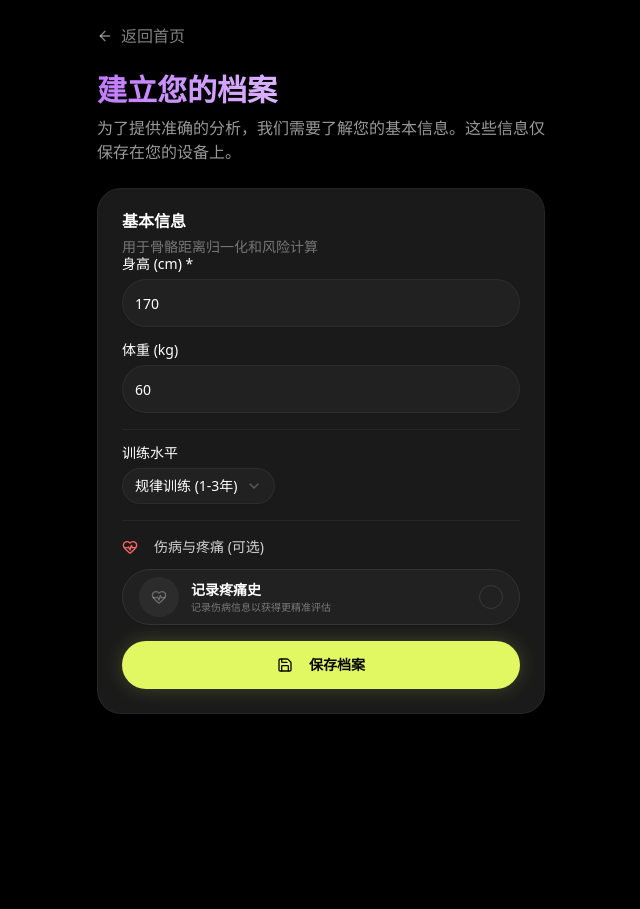
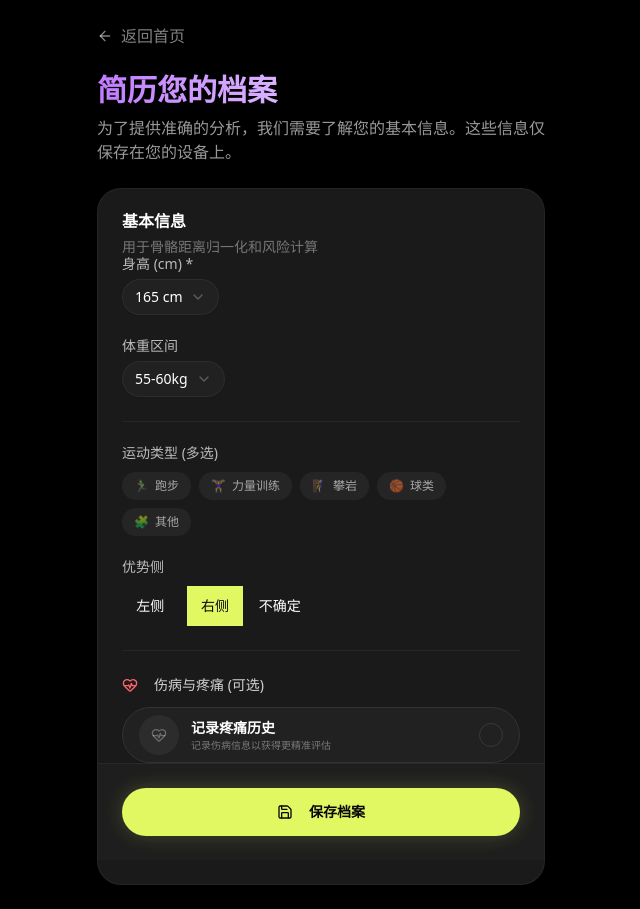
Before and after one commit to Yanry/Shecover_v2, a Next.js app: page /profile in a window 1280 px wide. Shown: the whole page, without its empty margins (319-959 px from the left). Before the commit the page ends 800 px from the top, so only its background shows below. Built offline with nearby package versions, Linux system fonts and the light colour scheme.

Commit message:
archives

```diff
--- a/src/app/profile/page.tsx
+++ b/src/app/profile/page.tsx
@@ -3,9 +3,8 @@
 import { useEffect, useState } from "react";
 import { useRouter } from "next/navigation";
 import { useAppStore } from "@/lib/store";
-import { UserProfile } from "@/lib/analysis/types";
+import { UserProfile, PainProfile } from "@/lib/analysis/types";
 import { Button } from "@/components/ui/button";
-import { Input } from "@/components/ui/input";
 import { Label } from "@/components/ui/label";
 import {
     Select,
@@ -15,7 +14,7 @@ import {
     SelectValue,
 } from "@/components/ui/select";
 import { Card, CardContent, CardDescription, CardFooter, CardHeader, CardTitle } from "@/components/ui/card";
-import { ArrowLeft, Save } from "lucide-react";
+import { ArrowLeft, Save, X, Plus } from "lucide-react";
 import Link from "next/link";
 import { Separator } from "@/components/ui/separator";
 import {
@@ -27,29 +26,59 @@ import {
 } from "@/components/ui/dialog";
 import { PainProfileComponent } from "@/components/PainProfile";
 import { HeartPulse, CheckSquare } from "lucide-react";
-import { PainProfile } from "@/lib/analysis/types";
 import { cn } from "@/lib/utils";
+import { ToggleGroup, ToggleGroupItem } from "@/components/ui/toggle-group";
+
+const SPORT_OPTIONS = [
+    { id: 'running', label: '跑步', emoji: '🏃‍♂️' },
+    { id: 'strength', label: '力量训练', emoji: '🏋️‍♀️' },
+    { id: 'climbing', label: '攀岩', emoji: '🧗‍♀️' },
+    { id: 'ball_sports', label: '球类', emoji: '🏀' },
+    { id: 'others', label: '其他', emoji: '🧩' },
+];
+
+const WEIGHT_RANGES = [
+    "<45kg", "45-50kg", "50-55kg", "55-60kg", "60-65kg", "65-70kg", "70-75kg", "75-80kg", "80-85kg", "85-90kg", ">90kg"
+];
+
+const HEIGHTS = Array.from({ length: 71 }, (_, i) => 140 + i);
 
 export default function ProfilePage() {
     const router = useRouter();
     const { userProfile, setUserProfile } = useAppStore();
     const [isPainProfileOpen, setIsPainProfileOpen] = useState(false);
     const [formData, setFormData] = useState<Partial<UserProfile>>({
-        heightCm: 170,
-        weightKg: 60,
-        trainingLevel: "intermediate",
+        heightCm: 165,
+        weightKg: "55-60kg",
+        sportTypes: [],
+        dominantSide: "right",
         injuryHistory: [],
     });
 
     useEffect(() => {
         if (userProfile) {
-            setFormData(userProfile);
+            setFormData({
+                ...userProfile,
+                sportTypes: userProfile.sportTypes || [],
+                dominantSide: userProfile.dominantSide || "right",
+            });
         }
     }, [userProfile]);
 
     const handlePainProfileSave = (profile: PainProfile) => {
         setFormData(prev => ({ ...prev, painProfile: profile }));
         setIsPainProfileOpen(false);
+    };
+
+    const toggleSportType = (sportId: string) => {
+        setFormData(prev => {
+            const current = prev.sportTypes || [];
+            if (current.includes(sportId)) {
+                return { ...prev, sportTypes: current.filter(id => id !== sportId) };
+            } else {
+                return { ...prev, sportTypes: [...current, sportId] };
+            }
+        });
     };
 
     const handleSubmit = (e: React.FormEvent) => {
@@ -70,63 +99,111 @@ export default function ProfilePage() {
 
                 <div className="space-y-2">
                     <h1 className="text-3xl font-bold bg-clip-text text-transparent bg-gradient-to-r from-purple-400 to-white">
-                        建立您的档案
+                        简历您的档案
                     </h1>
                     <p className="text-white/60">
                         为了提供准确的分析，我们需要了解您的基本信息。这些信息仅保存在您的设备上。
                     </p>
                 </div>
 
-                <Card className="bg-card border-white/5 text-white shadow-xl shadow-black/20 rounded-[24px]">
+                <Card className="bg-card border-white/5 text-white shadow-xl shadow-black/20 rounded-[24px] overflow-hidden">
                     <form onSubmit={handleSubmit}>
                         <CardHeader>
                             <CardTitle>基本信息</CardTitle>
                             <CardDescription className="text-white/40">用于骨骼距离归一化和风险计算</CardDescription>
                         </CardHeader>
-                        <CardContent className="space-y-4">
+                        <CardContent className="space-y-6">
+                            {/* Height Selector */}
                             <div className="space-y-2">
-                                <Label htmlFor="height">身高 (cm) *</Label>
-                                <Input
-                                    id="height"
-                                    type="number"
-                                    className="bg-secondary/10 border-white/5 text-white focus:border-primary/50 focus:ring-primary/20 rounded-xl h-12"
-                                    value={formData.heightCm}
-                                    onChange={(e) => setFormData({ ...formData, heightCm: Number(e.target.value) })}
-                                    required
-                                />
-                            </div>
-                            <div className="space-y-2">
-                                <Label htmlFor="weight">体重 (kg)</Label>
-                                <Input
-                                    id="weight"
-                                    type="number"
-                                    className="bg-secondary/10 border-white/5 text-white focus:border-primary/50 focus:ring-primary/20 rounded-xl h-12"
-                                    value={formData.weightKg || ""}
-                                    onChange={(e) => setFormData({ ...formData, weightKg: Number(e.target.value) })}
-                                />
+                                <Label className="text-white/70">身高 (cm) *</Label>
+                                <Select
+                                    value={formData.heightCm?.toString()}
+                                    onValueChange={(val) => setFormData({ ...formData, heightCm: Number(val) })}
+                                >
+                                    <SelectTrigger className="bg-secondary/10 border-white/5 text-white rounded-xl h-12 focus:ring-primary/20">
+                                        <SelectValue placeholder="选择身高" />
+                                    </SelectTrigger>
+                                    <SelectContent className="bg-stone-900 border-white/10 text-white max-h-[300px]">
+                                        {HEIGHTS.map(h => (
+                                            <SelectItem key={h} value={h.toString()}>{h} cm</SelectItem>
+                                        ))}
+                                    </SelectContent>
+                                </Select>
                             </div>
 
-                            <Separator className="bg-white/5" />
-
+                            {/* Weight range selector */}
                             <div className="space-y-2">
-                                <Label htmlFor="level">训练水平</Label>
+                                <Label className="text-white/70">体重区间</Label>
                                 <Select
-                                    value={formData.trainingLevel}
-                                    onValueChange={(val: any) => setFormData({ ...formData, trainingLevel: val })}
+                                    value={formData.weightKg}
+                                    onValueChange={(val) => setFormData({ ...formData, weightKg: val })}
                                 >
                                     <SelectTrigger className="bg-secondary/10 border-white/5 text-white rounded-xl h-12 focus:ring-primary/20">
-                                        <SelectValue placeholder="选择水平" />
+                                        <SelectValue placeholder="选择体重区间" />
                                     </SelectTrigger>
-                                    <SelectContent className="bg-card border-white/5 text-white">
-                                        <SelectItem value="beginner">新手 (0-1年)</SelectItem>
-                                        <SelectItem value="intermediate">规律训练 (1-3年)</SelectItem>
-                                        <SelectItem value="advanced">高阶 (3年以上)</SelectItem>
+                                    <SelectContent className="bg-stone-900 border-white/10 text-white">
+                                        {WEIGHT_RANGES.map(range => (
+                                            <SelectItem key={range} value={range}>{range}</SelectItem>
+                                        ))}
                                     </SelectContent>
                                 </Select>
                             </div>
 
                             <Separator className="bg-white/5" />
 
+                            {/* Sport Types Tagging */}
+                            <div className="space-y-3">
+                                <Label className="text-white/70">运动类型 (多选)</Label>
+                                <div className="flex flex-wrap gap-2">
+                                    {SPORT_OPTIONS.map(sport => {
+                                        const isSelected = formData.sportTypes?.includes(sport.id);
+                                        return (
+                                            <button
+                                                key={sport.id}
+                                                type="button"
+                                                onClick={() => toggleSportType(sport.id)}
+                                                className={cn(
+                                                    "px-3 py-1.5 rounded-full text-xs font-medium flex items-center transition-all",
+                                                    isSelected
+                                                        ? "bg-primary text-primary-foreground"
+                                                        : "bg-white/5 text-white/60 hover:bg-white/10"
+                                                )}
+                                            >
+                                                <span className="mr-1.5">{sport.emoji}</span>
+                                                {sport.label}
+                                                {isSelected && (
+                                                    <X className="ml-1.5 w-3 h-3 opacity-60" />
+                                                )}
+                                            </button>
+                                        );
+                                    })}
+                                </div>
+                            </div>
+
+                            {/* Dominant Side */}
+                            <div className="space-y-3">
+                                <Label className="text-white/70">优势侧</Label>
+                                <ToggleGroup
+                                    type="single"
+                                    value={formData.dominantSide}
+                                    onValueChange={(val: any) => val && setFormData({ ...formData, dominantSide: val })}
+                                    className="justify-start gap-2"
+                                >
+                                    <ToggleGroupItem value="left" className="flex-1 h-10 rounded-xl border-white/5 data-[state=on]:bg-primary data-[state=on]:text-primary-foreground">
+                                        左侧
+                                    </ToggleGroupItem>
+                                    <ToggleGroupItem value="right" className="flex-1 h-10 rounded-xl border-white/5 data-[state=on]:bg-primary data-[state=on]:text-primary-foreground">
+                                        右侧
+                                    </ToggleGroupItem>
+                                    <ToggleGroupItem value="uncertain" className="flex-1 h-10 rounded-xl border-white/5 data-[state=on]:bg-primary data-[state=on]:text-primary-foreground">
+                                        不确定
+                                    </ToggleGroupItem>
+                                </ToggleGroup>
+                            </div>
+
+                            <Separator className="bg-white/5" />
+
+                            {/* Pain Profile integration */}
                             <div className="space-y-3">
                                 <Label className="text-sm font-medium text-white/80 flex items-center">
                                     <HeartPulse className="w-4 h-4 mr-2 text-red-400" />
@@ -150,7 +227,7 @@ export default function ProfilePage() {
                                                 </div>
                                                 <div className="text-left">
                                                     <div className="text-sm font-bold text-white group-hover:text-primary transition-colors">
-                                                        记录疼痛史
+                                                        记录疼痛历史
                                                     </div>
                                                     <div className="text-[10px] text-white/40 font-light">
                                                         {formData.painProfile?.regions?.length
@@ -179,7 +256,7 @@ export default function ProfilePage() {
                                 </Dialog>
                             </div>
                         </CardContent>
-                        <CardFooter className="pt-4">
+                        <CardFooter className="pt-4 bg-white/[0.02] border-t border-white/5 p-6">
                             <Button type="submit" className="w-full bg-primary text-primary-foreground hover:bg-primary/90 rounded-full font-bold h-12 shadow-[0_0_20px_rgba(225,248,99,0.2)] hover:shadow-[0_0_30px_rgba(225,248,99,0.4)] transition-all">
                                 <Save className="w-4 h-4 mr-2" />
                                 保存档案
--- a/src/lib/analysis/types.ts
+++ b/src/lib/analysis/types.ts
@@ -49,8 +49,9 @@ export interface PainProfile {
 
 export interface UserProfile {
   heightCm: number;
-  weightKg?: number;
-  trainingLevel: 'beginner' | 'intermediate' | 'advanced';
+  weightKg?: string; // e.g., "50-55kg"
+  sportTypes: string[]; // e.g., ["running", "climbing"]
+  dominantSide: 'left' | 'right' | 'uncertain';
   injuryHistory: string[];
   painProfile?: PainProfile;
 }
```
